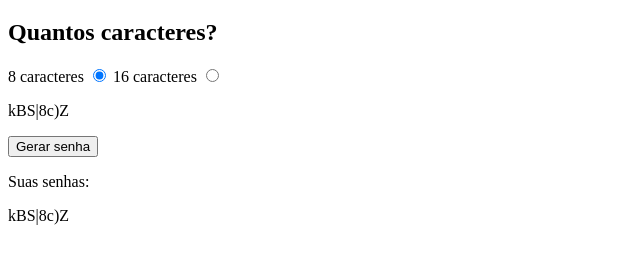
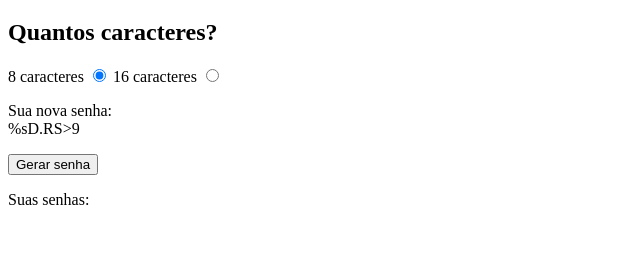
Before and after one commit to rmelojefferson/passwordGenerator, a plain HTML site: page index.html in a window 1280 px wide. Both pictures are taken after a click on the button "Gerar senha". Shown: the part 61-324 px from the top of the page, without its empty margins (0-640 px from the left). Drawn offline with Linux system fonts and the light colour scheme.

Commit message:
Código funcional e site funcional
Gerador de senhas funcional
 - Gerador de senhas em lista funcionando conforme o clique do usúario é feito no botão.

```diff
--- a/index.html
+++ b/index.html
@@ -21,11 +21,10 @@
 
         <p id="newPassword">Clique no botão para gerar uma nova senha:</p>
 
-        <input id="newPassButton" type="button" value="Gerar senha" onclick="newPass()">
+        <input id="newPassButton" type="button" value="Gerar senha" onclick="newPassButton()">
 
         <p>Suas senhas:</p>
-
-        <p id="generatedPass"></p> <!--Quando clicar no botão, alterar para "Suas senhas:"-->
+        <ul id="generatedPass"></ul> <!--Quando clicar no botão, alterar para "Suas senhas:"-->
     </div>
     <script src="./passwordGenerator.js"></script>
 </body>
--- a/passwordGenerator.js
+++ b/passwordGenerator.js
@@ -2,38 +2,27 @@ let caracteres = [0,1,2,3,4,5,6,7,8,9,'!','@','#','$','%','¨','&','*','(',')','
 
 let recebeSenha = '';
 let senha = '';
-let senhaGerada = document.getElementById("generatedPass");
 let novaSenha = document.getElementById("newPassword");
+let senhasGeradas = document.getElementById("generatedPass");
+let contador = '';
 
-function newPass(){
+function newPassButton(){
     let check = document.getElementById("passwordLength").checked;
+    var node = document.createElement("ul");
+    var senhaNode = document.createTextNode(recebeSenha);
+    node.appendChild(senhaNode);
     if(check==true){
-        pass8();
+        contador = 8;
     }else{
-        pass16();
+        contador = 16;
     }
-}
-function pass8(){
-    for(let c=0;c<8;c++){
+    recebeSenha= '';
+    for(let c=0;c<contador;c++){
         let randomCaracter = Math.floor(Math.random()*caracteres.length);
         //variável que armazena um número que representará um caractere do array caracteres.
         senha = caracteres[randomCaracter];
         recebeSenha = senha+recebeSenha;
     }
-    novaSenha.innerHTML = recebeSenha;
-    senhaGerada.innerHTML = recebeSenha;
-
+    novaSenha.innerHTML = `Sua nova senha:<br> ${recebeSenha}`;
+    senhasGeradas.appendChild(node);
 }
-function pass16(){
-    for(let c=0;c<16;c++){
-        let randomCaracter = Math.floor(Math.random()*caracteres.length);
-        senha = caracteres[randomCaracter];
-        recebeSenha = senha+recebeSenha;
-    }
-    novaSenha.innerHTML = recebeSenha;
-    senhaGerada.innerHTML = recebeSenha;
-}
-
-/*
-- Precisa inserir quebra de linha a cada senha gerada no campo "Suas senhas"
-- Inserir a nova senha no lugar de "Clique no botão para gerar uma nova senha:" e fazer ele limpar cada vez que o botão for clicado novamente.*/
```
